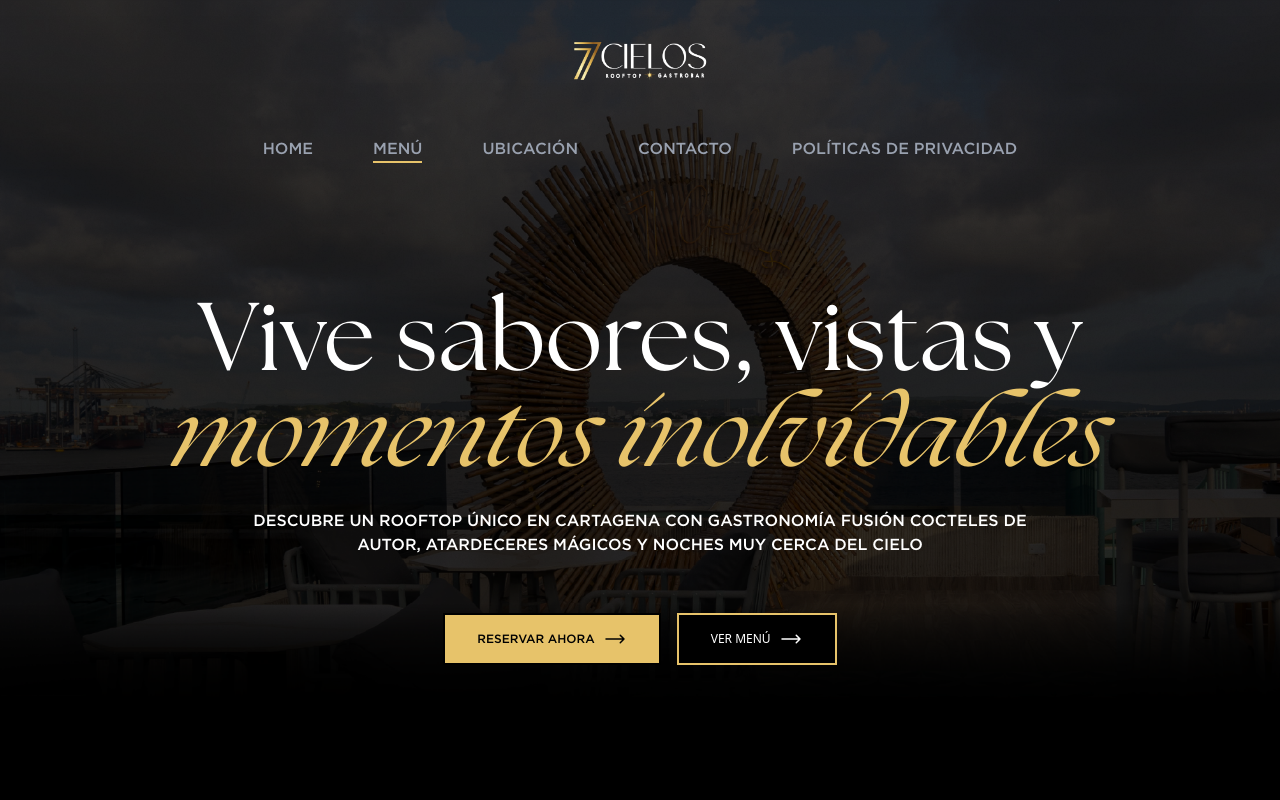
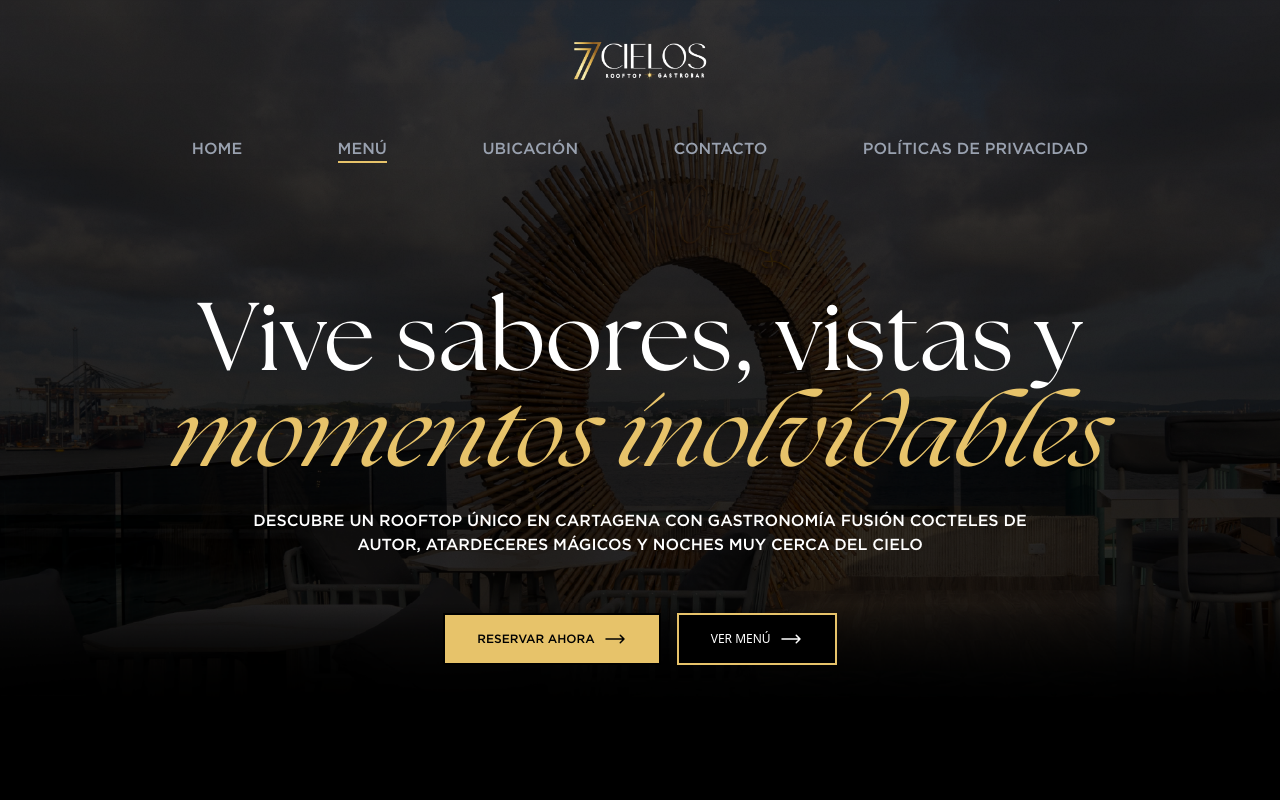
Before and after one commit to vpjavier25/7c-landing-page, a Next.js app: page / in a window 1280 px wide. Shown: the top 800 px of the page. Built offline with nearby package versions, Linux system fonts and the light colour scheme.

Commit message:
fix(nav bar):fix view in windows

```diff
--- a/app/globals.css
+++ b/app/globals.css
@@ -11,6 +11,7 @@
   --font-theseason: var(--font-theseason);
   --font-gotham-italic: var(--font-gotham-italic);
   --font-theseason-italic: var(--font-theseason-italic);
+  --nav-width: 80vw;
 
 }
 
@@ -22,7 +23,7 @@
   --font-gotham: var(--font-gotham);
   --font-theseason: var(--font-theseason);
   --font-gotham-italic: var(--font-gotham-italic);
-  --font-theseason-italic: var(--font-theseason-italic);
+  --font-theseason-italic: var(--font-theseason-italic)
 
 }
 /* @media (prefers-color-scheme: dark) {
--- a/components/NavBar.tsx
+++ b/components/NavBar.tsx
@@ -38,8 +38,8 @@ export default function NavBar() {
         <>
             <header className={`flex items-center justify-between  fixed top-0 right-0 z-50 w-full transition duration-300 ease-in-out ${isScrolled ? 'p-4 lg:p-4 bg-header lg:flex-row sm:gap-20 2xl:gap-40 lg:py-4 lg:justify-center' : isMenuOpen ? 'bg-header p-4 lg:p-4 gap-10 lg:flex-col lg:pt-10 lg:justify-center' : 'p-4 lg:p-4 gap-10 lg:flex-col lg:pt-10 lg:justify-center'}`}>
                 <Image src="/logo.png" alt="Logo" width={150} height={100} />
-                <nav className="flex items-center justify-between pr-5 sm:p-4 font-gotham font-medium">
-                    <ul className="hidden lg:w-full lg:flex lg:flex-wrap lg:gap-15 2xl:gap-40 lg:text-gray-400">
+                <nav className="flex items-center w-[var(--nav-width)] justify-end lg:justify-around pr-5 sm:p-4 font-gotham font-medium">
+                    <ul className="hidden lg:w-full lg:flex lg:flex-wrap lg:justify-around lg:text-gray-400">
                         <a href="#home" className='nav-link' ><li className="hover:text-white transition-colors cursor-pointer hover:underline hover:decoration-[var(--primamry)] hover:decoration-2 hover:underline-offset-4">HOME</li></a>
                         <a href="#menu" className='nav-link' onClick={() => setIsMenuOpen(!isMenuOpen)}><li className="hover:text-white transition-colors cursor-pointer hover:underline hover:decoration-[var(--primamry)] hover:decoration-2 hover:underline-offset-4">MENÚ</li></a>
                         <a href="#ubicacion" className='nav-link'><li className="hover:text-white transition-colors cursor-pointer hover:underline hover:decoration-[var(--primamry)] hover:decoration-2 hover:underline-offset-4">UBICACIÓN</li></a>
```
